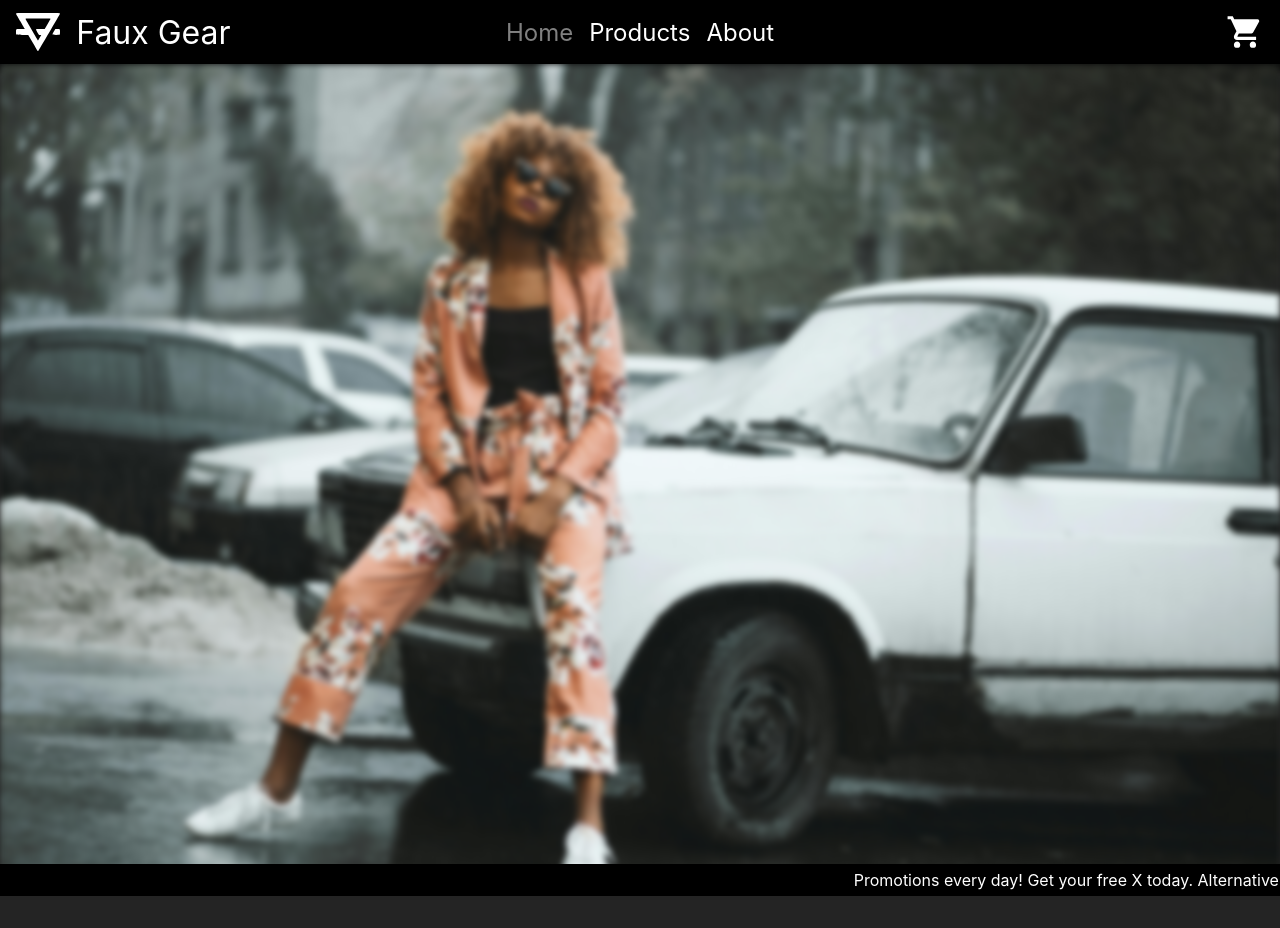
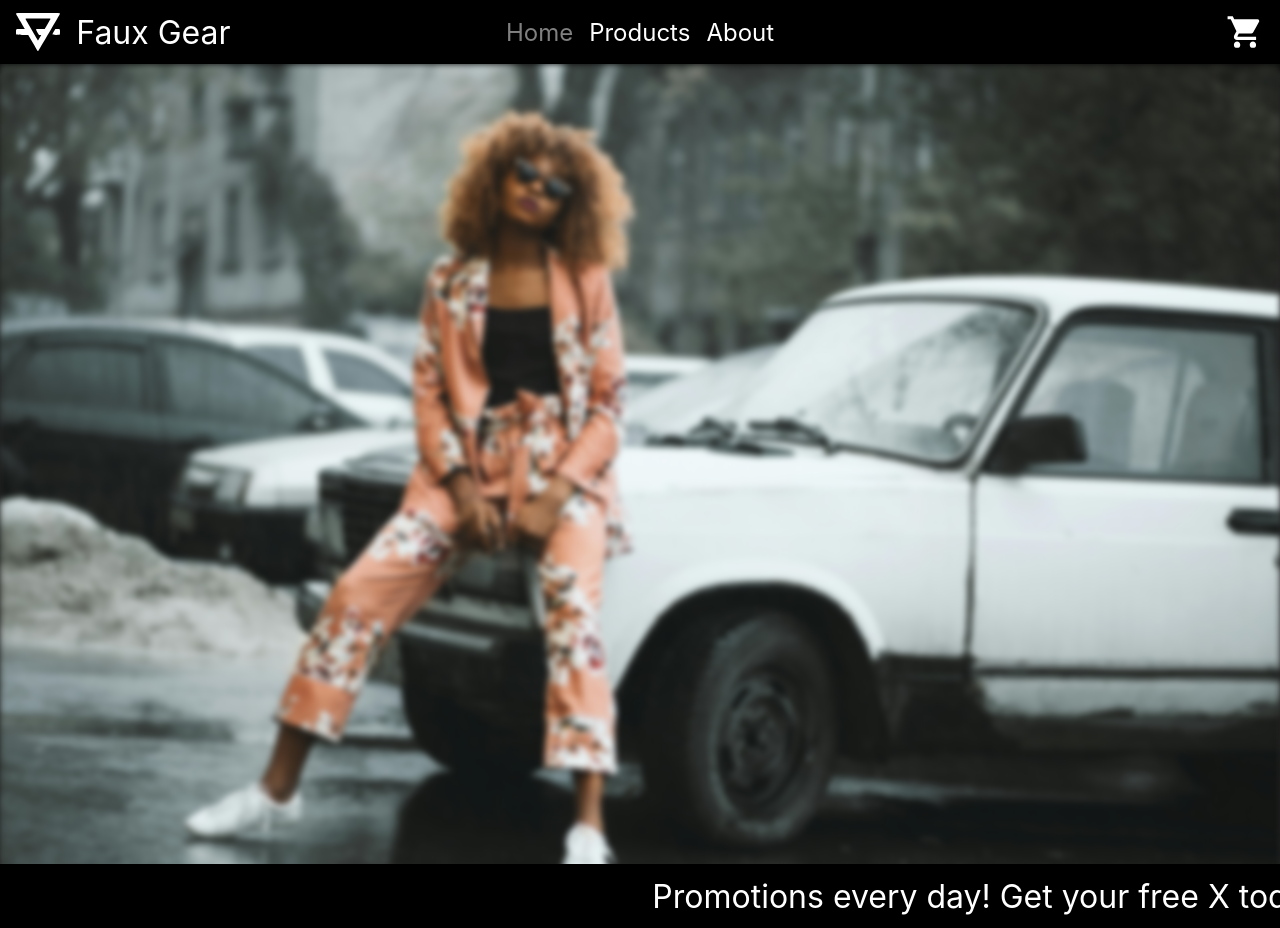
Before and after one commit to Exudias/odin-shoppingcart, a React (Vite) app: page / in a window 1280 px wide. Before the commit the page ends 896 px from the top, so only its background shows below. Built offline with nearby package versions, Linux system fonts and the light colour scheme.

Commit message:
Various adjustments to scrolling text

```diff
--- a/src/components/ScrollingText.module.css
+++ b/src/components/ScrollingText.module.css
@@ -1,26 +1,30 @@
 .container {
     width: 100%;
-    height: 32px;
+    height: 64px;
     color: white;
     background-color: black;
 
     display: flex;
-    justify-content: center;
+
     align-items: center;
 
+    white-space: nowrap;
     overflow: hidden;
 }
 
 .scrollingText {
-    transform: translateX(100%);
+    font-size: 2rem;
 
+    display: inline-block;
     animation: scroll 60s linear infinite;
     text-wrap: nowrap;
+
+    padding-left: 100%;
 }
 
 @keyframes scroll {
     from {
-        transform: translateX(100%);
+        transform: translateX(0%);
     }
 
     to {
--- a/src/pages/HomePage.jsx
+++ b/src/pages/HomePage.jsx
@@ -3,7 +3,7 @@ import SplashImage from "../components/SplashImage";
 import ScrollingText from "../components/ScrollingText";
 
 function HomePage() {
-    const scrollingText = "Promotions every day! Get your free X today. Alternatively, check out our cool new items.";
+    const scrollingText = "Promotions every day! Get your free X today. Alternatively, check out our cool new items.dsaadsdsaasddsadasadsdasdsadsadsdassa gsfdg sahagsgsa ds fdshfsdahsfadhlhf lasdfa hfasdhlfadhlk fashl kafhshlfadh lfad hfadsh lfasdhl falh ksdlkh fsdl khafsdlhkfads lhka flshkdlkhafdslkhfadslkhfasdlkhfasldkhlhkfadshlkfsdal hkafds lhkafsd hlkfs dhlkf dhslkf ahldks hklafsdhlk";
 
     return <>
         <Helmet>
```
